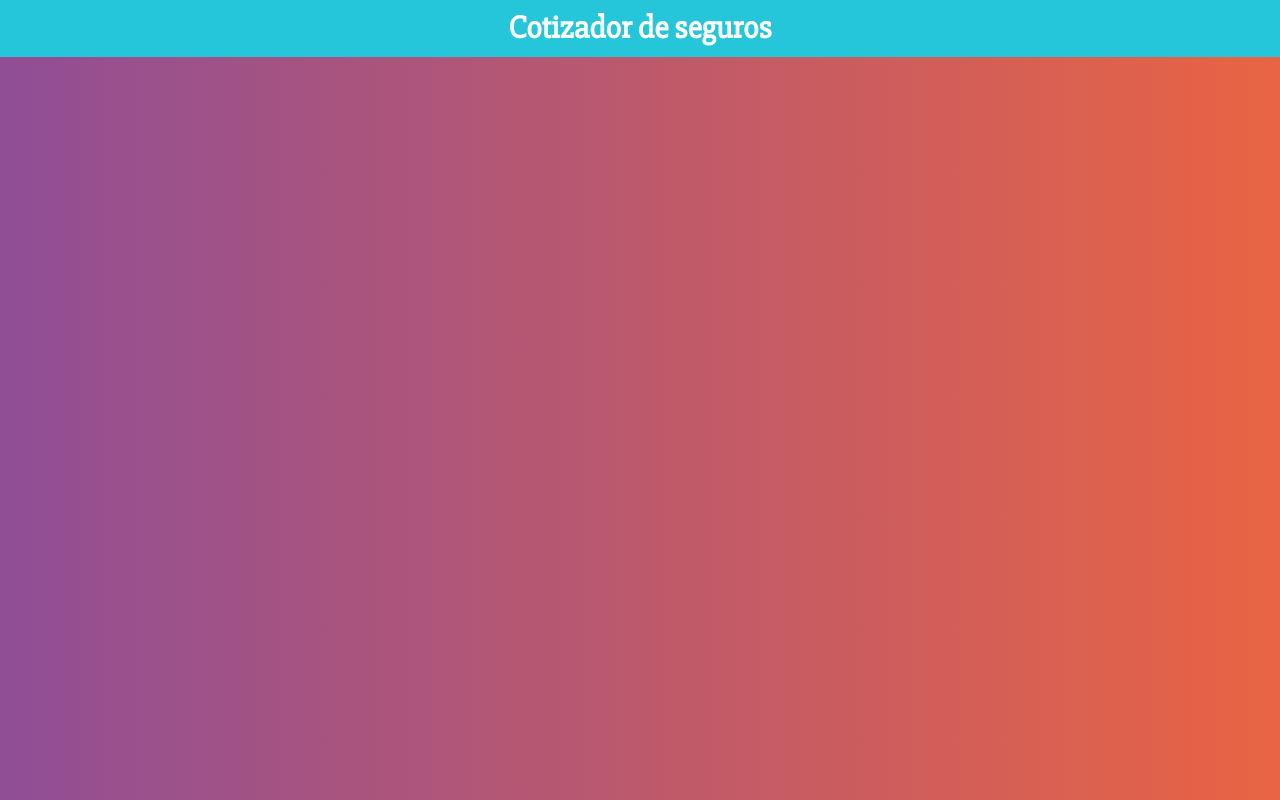
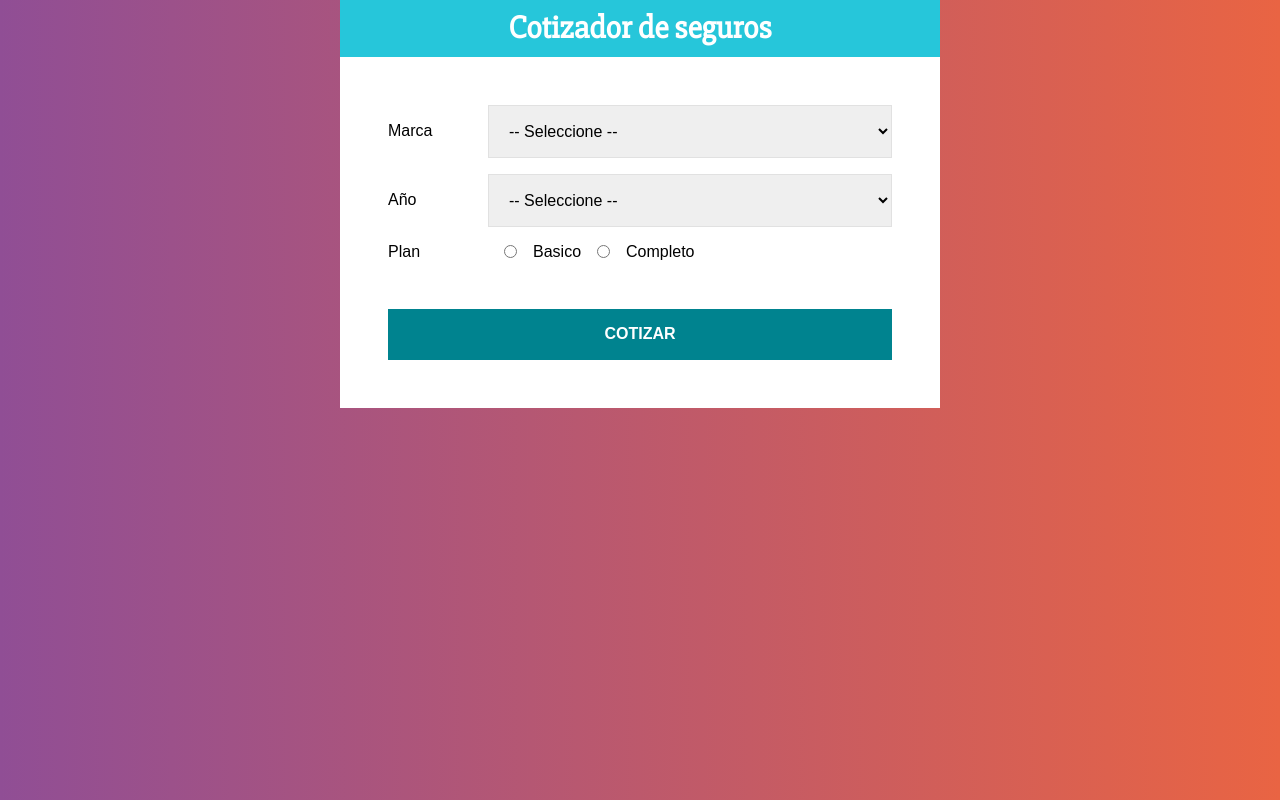
Before and after one commit to 5amuel/Cotizador, a React (Create React App) app: page / in a window 1280 px wide. Built offline with nearby package versions, Linux system fonts and the light colour scheme.

Commit message:
Estilos a los componentes por medio de styled components

```diff
--- a/src/App.js
+++ b/src/App.js
@@ -1,11 +1,27 @@
 import React from 'react';
 import Header from './components/Header'
+import styled from '@emotion/styled';
+import Formulario from './components/Formulario';
+
+const Contenedor = styled.div`
+  max-width: 600px;
+  margin:0 auto;
+`;
+const ContenedorFormulario = styled.div`
+  background-color: #FFFFFF;
+  padding: 3rem;
+`
 
 function App() {
   return (
-    <Header
-      titulo='Cotizador de seguros'
-    />
+    <Contenedor>
+      <Header
+        titulo='Cotizador de seguros'
+      />
+      <ContenedorFormulario>
+        <Formulario />
+      </ContenedorFormulario>
+    </Contenedor>
 
   );
 }
--- /dev/null
+++ b/src/components/Formulario.js
@@ -0,0 +1,88 @@
+import React from 'react';
+import styled from '@emotion/styled';
+
+const Campo = styled.div `
+    display:flex;
+    margin-bottom:1rem;
+    align-items: center;
+`;
+
+const Label = styled.label`
+    flex: 0 0 100px;
+`;
+
+const Select = styled.select`
+    display: block;
+    width: 100%;
+    padding: 1rem;
+    border: 1px solid #e1e1e1;
+    --webkit-appearance: none;
+`;
+
+const InputRadio = styled.input `
+    margin: 0 1rem;
+`;
+
+const Boton = styled.button `
+    background-color: #00838F;
+    font-size: 16px;
+    width: 100%;
+    padding: 1rem;
+    color: #fff;
+    text-transform: uppercase;
+    font-weight: bold;
+    border: none;
+    transition: background-color .3s ease;
+    margin-top: 2rem;
+    &:hover{
+        cursor: pointer;
+        background-color: #26C6DA;
+    }
+`;
+const Formulario = () => {
+    return (
+        <form>
+            <Campo>
+                <Label>Marca </Label>
+                <Select>
+                    <option value="">-- Seleccione --</option>
+                    <option value="americano">Americano</option>
+                    <option value="europeo">Europeo</option>
+                    <option value="asiatico">Asiatico</option>
+                </Select>
+            </Campo>
+            <Campo>
+                <Label>Año </Label>
+                <Select>
+                    <option value="">-- Seleccione --</option>
+                    <option value="2021">2021</option>
+                    <option value="2020">2020</option>
+                    <option value="2019">2019</option>
+                    <option value="2018">2018</option>
+                    <option value="2017">2017</option>
+                    <option value="2016">2016</option>
+                    <option value="2015">2015</option>
+                    <option value="2014">2014</option>
+                    <option value="2013">2013</option>
+                    <option value="2012">2012</option>
+                </Select>
+            </Campo>
+            <Campo>
+                <Label>Plan </Label>
+                <InputRadio
+                    type="radio"
+                    name="plan"
+                    value="basico"
+                /> Basico
+                <InputRadio
+                    type="radio"
+                    name="plan"
+                    value="completo"
+                /> Completo
+            </Campo>
+            <Boton type="button">Cotizar</Boton>
+        </form>
+     );
+}
+
+export default Formulario;
```
